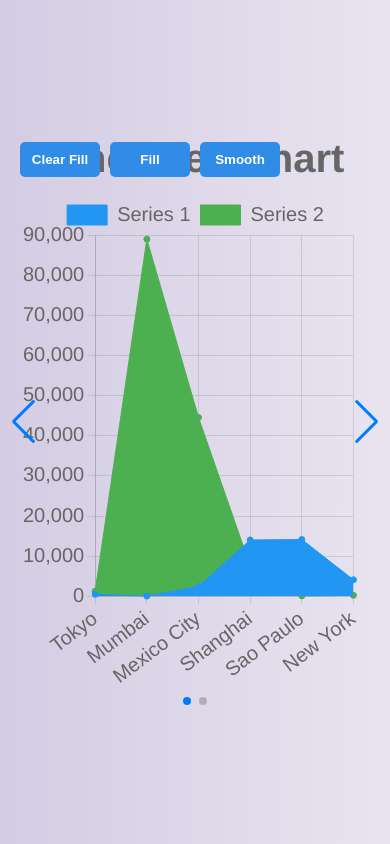
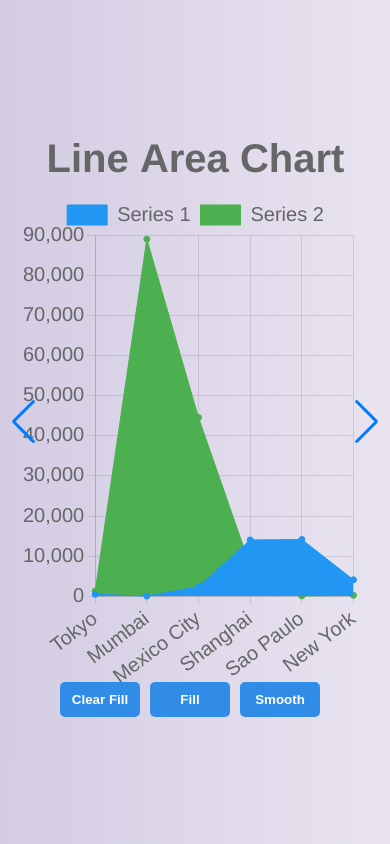
Before and after one commit to GrishaAngelovGH/chart-js-carousel, a website built with Parcel: page src/index.html in a window 390 px wide. Built offline with nearby package versions, Linux system fonts and the light colour scheme.

Commit message:
Improve visualization of chart area actions under mobile devices

```diff
--- a/src/charts/chart-context.js
+++ b/src/charts/chart-context.js
@@ -6,9 +6,6 @@ const createContext = id => {
 
   const buttonsDiv = document.createElement('div')
   buttonsDiv.id = `buttons-${id}`
-  buttonsDiv.style.position = 'fixed'
-  buttonsDiv.style.top = '15px'
-  buttonsDiv.style.right = '100px'
 
   const canvasDiv = document.createElement('div')
   canvasDiv.style.width = '90%'
--- a/src/style.css
+++ b/src/style.css
@@ -14,7 +14,7 @@ body {
   height: 70%;
 }
 
-.swiper-wrapper > .swiper-slide {
+.swiper-wrapper>.swiper-slide {
   display: flex;
   justify-content: center;
   align-items: center;
@@ -35,3 +35,25 @@ button {
 button:hover {
   background: #0039a6;
 }
+
+#buttons-line-area-chart, #buttons-radar-area-chart {
+  position: fixed;
+  top: 3%;
+  right: 8%;
+}
+
+@media screen and (max-width: 992px) {
+  .swiper-pagination {
+    display: none;
+  }
+
+  #buttons-line-area-chart, #buttons-radar-area-chart {
+    top: 0;
+    right: 0;
+    bottom: 0;
+    width: 100%;
+    display: flex;
+    justify-content: center;
+    align-items: end;
+  }
+}
```
